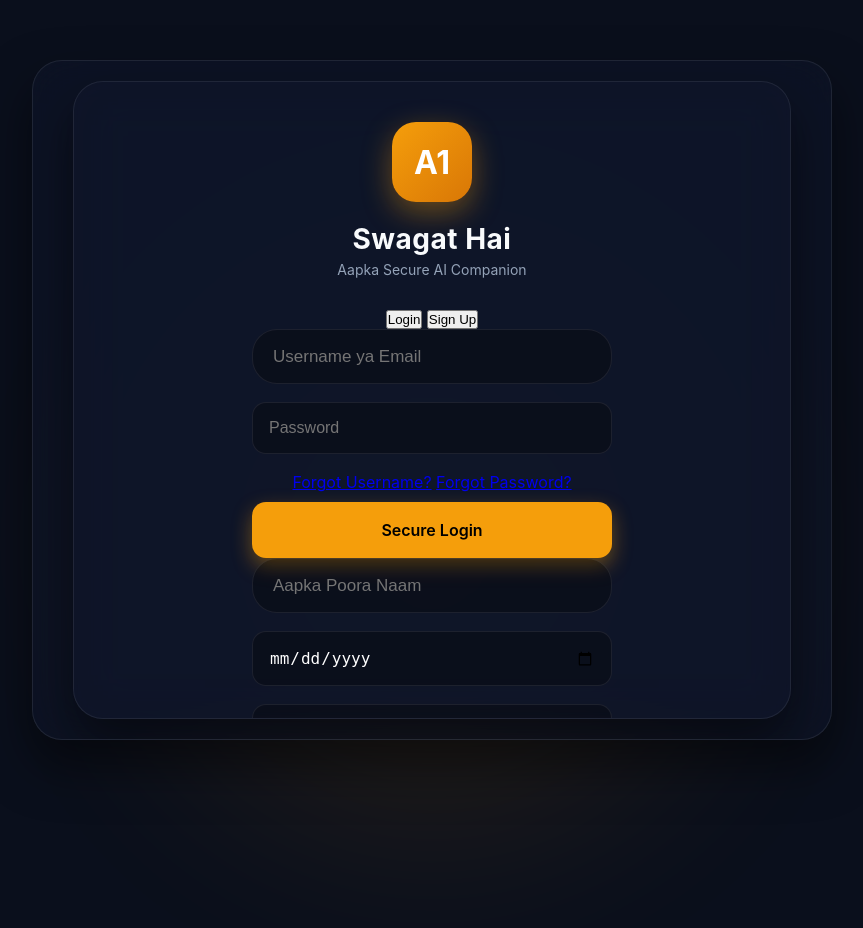
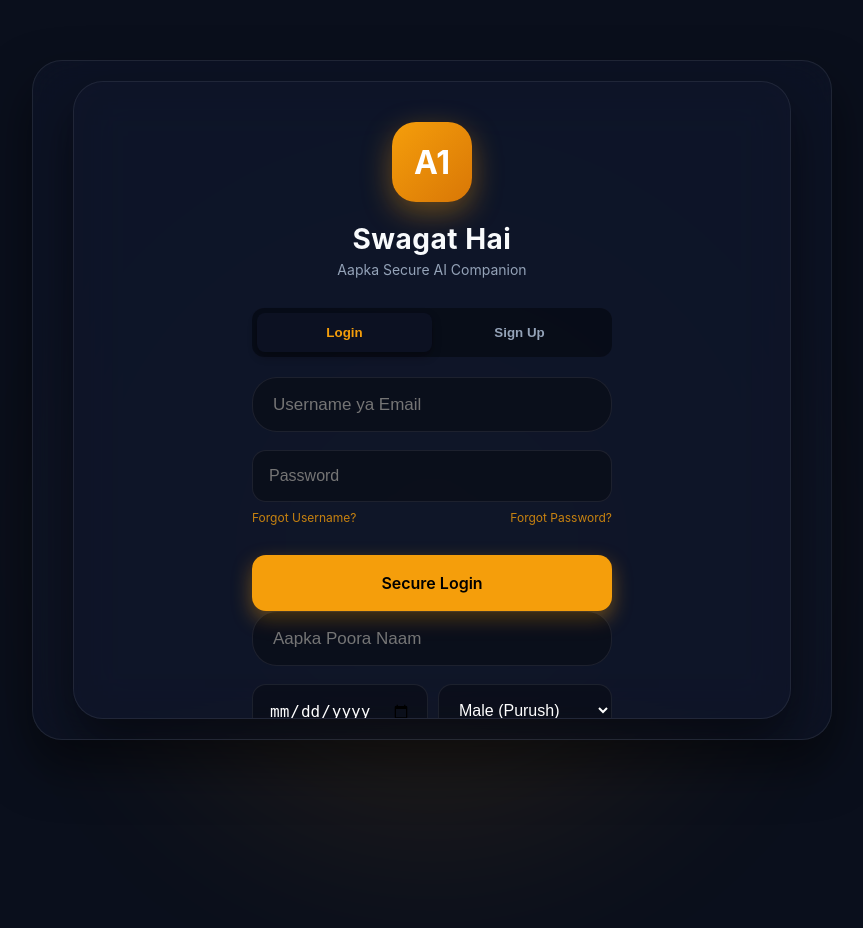
Before and after one commit to Pawan7489/One, a Flask app: page / in a window 1280 px wide. Shown: the whole page, without its empty margins (208-1071 px from the left). Run offline with Flask 3, Linux system fonts and the light colour scheme.

Commit message:
Update style.css

```diff
--- a/static/css/style.css
+++ b/static/css/style.css
@@ -179,3 +179,27 @@ input[type="text"]:focus { border-color: var(--saffron-gold); }
     input[type="text"] { height: 55px; font-size: 17px; }
     .send-btn { height: 55px; padding: 0 30px; font-size: 17px; }
                     }
+
+/* --- NEW AUTH UI STYLES --- */
+.auth-tabs { display: flex; background: rgba(0,0,0,0.4); border-radius: 12px; margin-bottom: 20px; padding: 5px; }
+.auth-tab { flex: 1; padding: 12px; background: transparent; border: none; color: var(--text-muted); font-weight: 600; cursor: pointer; border-radius: 8px; transition: 0.3s; }
+.auth-tab.active { background: var(--glass-bg); color: var(--saffron-gold); box-shadow: 0 4px 10px rgba(0,0,0,0.3); }
+
+.forgot-links { display: flex; justify-content: space-between; margin-top: -10px; margin-bottom: 20px; font-size: 12px; }
+.forgot-links a { color: var(--saffron-gold); text-decoration: none; transition: 0.2s; opacity: 0.8; }
+.forgot-links a:hover { opacity: 1; text-decoration: underline; }
+
+.input-row { display: flex; gap: 10px; }
+.w-50 { flex: 1; }
+
+.social-divider { text-align: center; margin: 25px 0 15px; position: relative; }
+.social-divider::before { content: ""; position: absolute; left: 0; top: 50%; width: 100%; height: 1px; background: var(--glass-border); z-index: 1; }
+.social-divider span { background: var(--bg-dark); padding: 0 15px; font-size: 11px; color: var(--text-muted); position: relative; z-index: 2; font-weight: 600; letter-spacing: 1px; }
+
+.social-logins { display: flex; gap: 10px; justify-content: center; }
+.social-btn { flex: 1; padding: 12px 5px; background: rgba(255,255,255,0.05); border: 1px solid var(--glass-border); border-radius: 12px; color: white; font-size: 13px; font-weight: 600; }
+.social-btn:hover { background: rgba(255,255,255,0.1); }
+
+.security-footer .shield { color: #38bdf8; }
+.security-footer .india { color: #f97316; }
+.security-footer .text-green { color: var(--emerald-green); }
```
